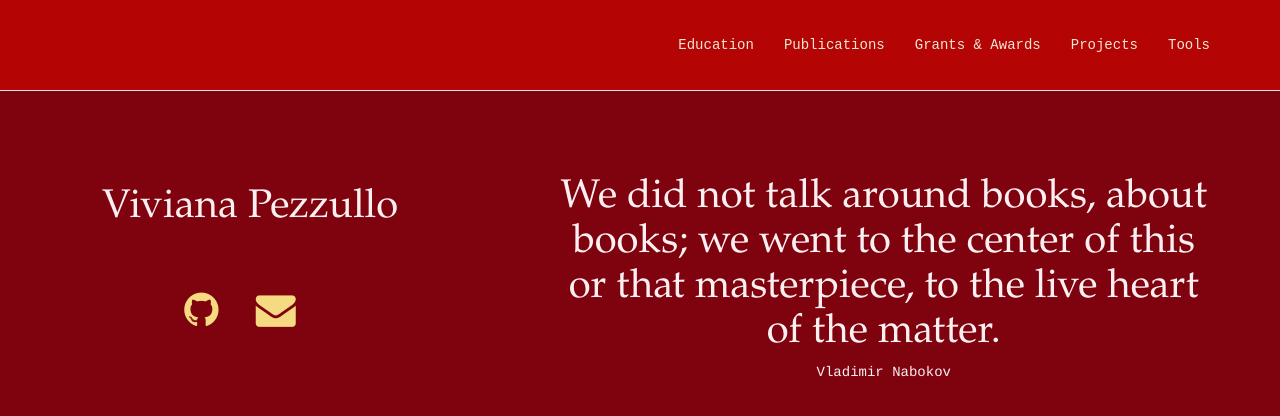
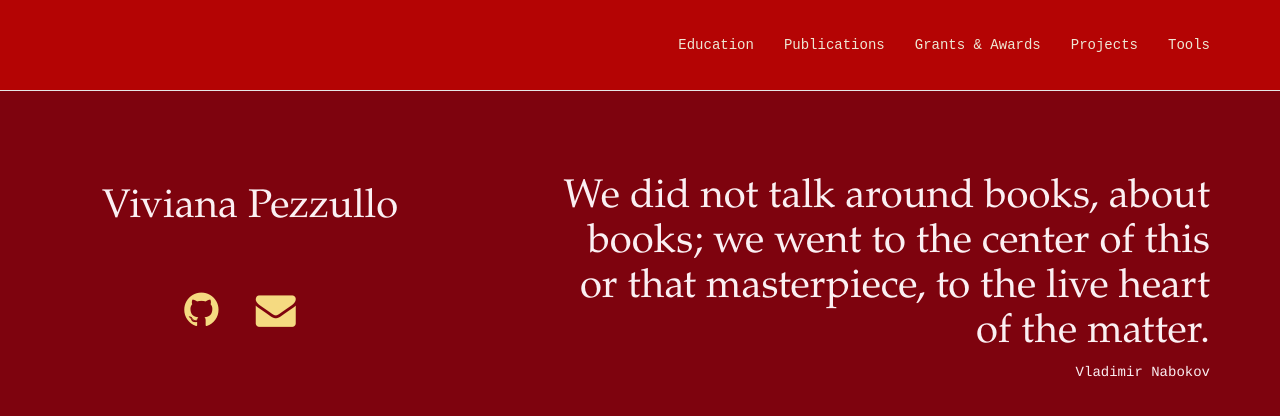
Before and after one commit to vivianapezzullo/nolauren.github.io, a Jekyll site: the page index.html, which Jekyll copies as it is, in a window 1280 px wide and 900 px high. Shown: the top 416 px of the window. Built offline with Jekyll 4.4.1, drawn with Linux system fonts in a browser that asks for light colours; nearby versions of some CDN libraries.

Commit message:
Update index.html

```diff
--- a/index.html
+++ b/index.html
@@ -88,8 +88,8 @@
                 <div class="col-sm-1"></div>
                 <div class="col-sm-7">
 
-                    <p align="left"><h4 style="margin-bottom: 60px; font-size:40px"><font face="Garamond">We did not talk around books, about books; we went to the center of this or that masterpiece, to the live heart of the matter. </h>
-                    <br> <h5><font face="Courier">Vladimir Nabokov</h5></font></p>
+                    <div align="right"><h4 style="margin-bottom: 60px; font-size:40px"><font face="Garamond">We did not talk around books, about books; we went to the center of this or that masterpiece, to the live heart of the matter. </h>
+                    <br> <h5><font face="Courier">Vladimir Nabokov</h5></font></div>
 
                 </div>
             </div>
```
